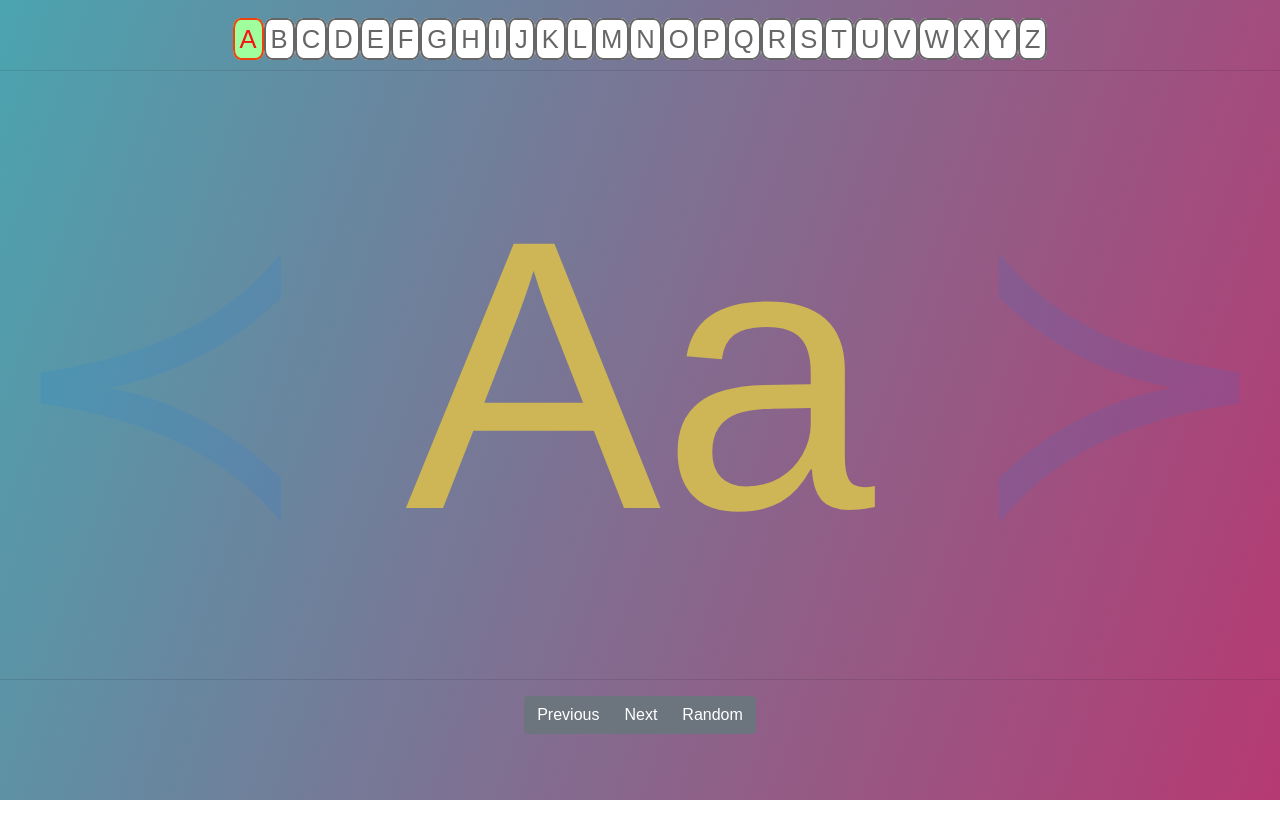
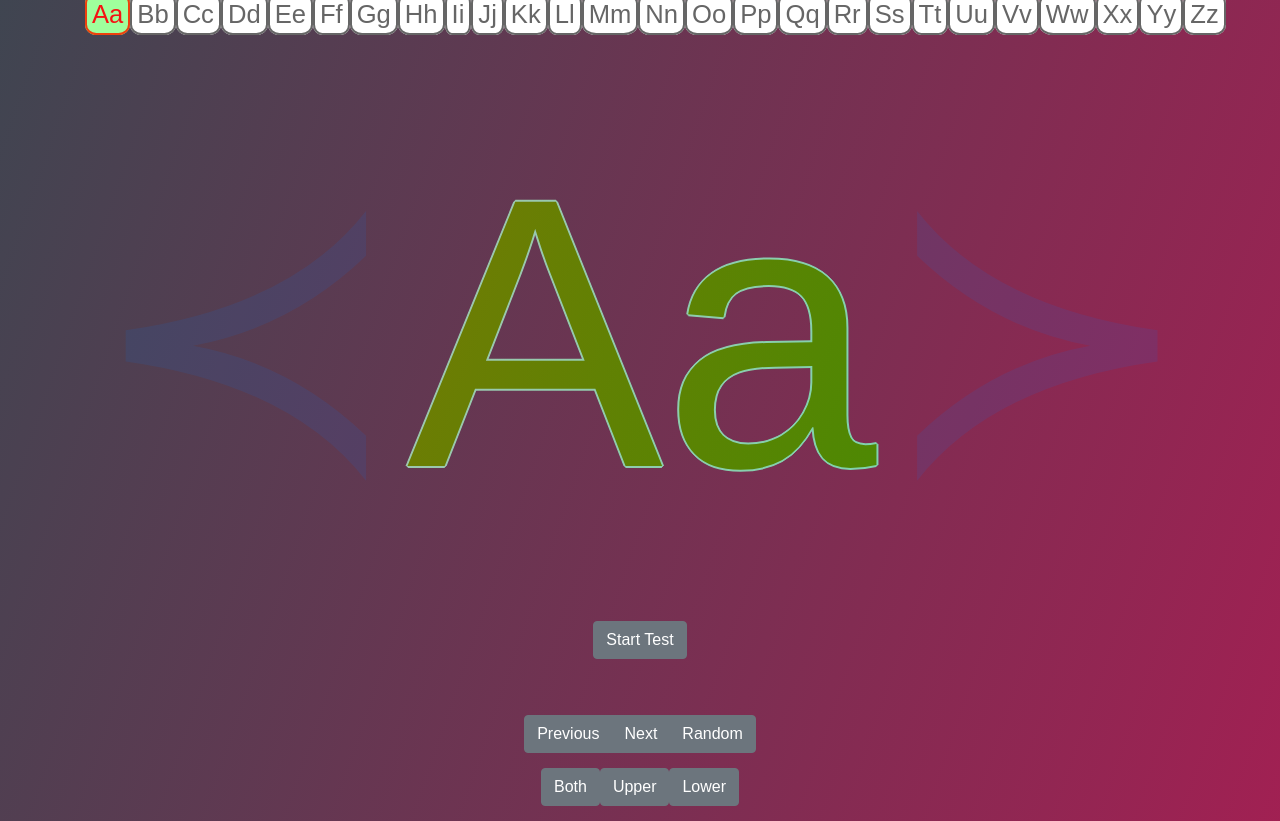
Before and after one commit to bogutskii/alphabet_for_kids, a React (Create React App) app: page / in a window 1280 px wide. Before the commit the page ends 800 px from the top, so only its background shows below. Built offline with nearby package versions, Linux system fonts and the light colour scheme.

Commit message:
-upper lower case both -add quiz -css

```diff
--- a/src/Alphabet.js
+++ b/src/Alphabet.js
@@ -1,11 +1,11 @@
 import React, { useState } from "react";
 import "./alphabet-style.css";
-import 'bootstrap/dist/css/bootstrap.min.css';
+import "bootstrap/dist/css/bootstrap.min.css";
 const Alphabet = (props) => {
   let randomColor = `#${Math.floor(Math.random() * 16777215).toString(16)}`;
   //const [alphabet, setAlphabet] = useState("ABCDEFGHIJKLMNOPQRSTUVWXYZ");
 
-  const abc = [
+  const alp = [
     "A",
     "B",
     "C",
@@ -33,8 +33,19 @@ const Alphabet = (props) => {
     "Y",
     "Z"
   ];
-
+  const [abc, setAbc] = useState(alp.map((el) => el + el.toLowerCase()));
   const [count, setCount] = useState(0);
+  const [hide, setHide] = useState(false);
+  const [counter, setCounter] = useState(0);
+  const [formCheck, setFormCheck] = useState(false);
+  const [results, setResults] = useState({
+    correct: 0,
+    incorrect: 0,
+    pasS: 0,
+    incList: [],
+    corList: [],
+    pasList: []
+  });
   const next = () => {
     if (count === 25) {
       setCount(0);
@@ -50,52 +61,244 @@ const Alphabet = (props) => {
     }
   };
   const randomLetter = () => {
-let rand = Math.floor(Math.random()*26)
-setCount(rand)
+    let rand = Math.floor(Math.random() * 26);
+    setCount(rand);
+  };
+  const startTest = () => {
+    setCount(0);
+    setHide(!hide);
+    setAbc([...abc].sort(() => 0.5 - Math.random()));
+  };
+
+  const Correct = () => {
+    skipWrongCorrect();
+    setResults({
+      ...results,
+      correct: results.correct + 1
+    });
+  };
+  const wrong = () => {
+    skipWrongCorrect();
+    setResults({...results,
+      incorrect: results.incorrect + 1,
+      incList: [...results.incList, abc[count]]
+    });
+  };
+  const skip = () => {
+    skipWrongCorrect();
+    setResults({...results,
+      pasS: results.pasS + 1,
+      pasList: [...results.pasList, abc[count]]
+    });
+  };
+
+  const goBack = () => {
+    setCount(0);
+    setCounter(0);
+    setFormCheck(!formCheck);
+    setHide(!hide);
+    setResults({
+      correct: 0,
+      incorrect: 0,
+      pasS: 0,
+      corList: [],
+      incList: [],
+      pasList: []
+    });
+    setAbc(abc.sort());
+  };
+
+  const stopTest = () => {
+    setCount(0);
+    setFormCheck(!formCheck);
+    setAbc(abc.sort());
+  };
+  const skipWrongCorrect = () => {
+    if (count === 25) {
+      setCount(0);
+      setFormCheck(!formCheck);
     }
+    setCount(count + 1);
+    setCounter(counter + 1);
+  };
+
+  const upperAndLowerCases = () => {
+    setAbc(alp.map((el) => el + el.toLowerCase()));
+  };
+
+  const upperCase = () => {
+    setAbc(abc.map((el) => el[0].toUpperCase()));
+  };
+
+  const lowerCase = () => {
+    setAbc(abc.map((el) => el[0].toLowerCase()));
+  };
 
   return (
+      <div className="container">
+        {!formCheck ? (
             <div>
-
+              {/*The whole thing*/}
+              {hide ? (
+                  ""
+              ) : (
+                  <div>
                     <p className="all-alph">
                       {abc.map((letter, i) =>
                               i === count ? (
-            <span className="selected" key={i}>{letter}</span>
+                                  <span className="selected" key={i}>
+                      {letter}
+                    </span>
                               ) : (
-            <span className="letterCircle"key={i}>{letter}</span>
+                                  <span className="letterCircle" key={i}>
+                      {letter}
+                    </span>
                               )
                       )}
-
                     </p>
-
-      <hr />
+                  </div>
+              )}
 
               <div className="wrap">
-
-          <a className="wrap-child-active-25"  onClick={previous}>
+                <a className="wrap-child-active-25" onClick={previous}>
                   &#8826;
                 </a>
 
-          <div style={{ color: randomColor }} className="wrap-child-active-50">
-            {abc[count] + abc[count].toLowerCase()}
+                <div
+                    style={{ color: randomColor }}
+                    className="wrap-child-active-50"
+                >
+                  {abc[count]}
                 </div>
 
                 <a className="wrap-child-active-25" onClick={next}>
                   &#8827;
                 </a>
-
-</div>
-      <hr />
-
-
-
-      <div className="btn-group" role="group" aria-label="Basic example">
-  <button type="button" className="btn btn-secondary"  onClick={previous}>Previous</button>
-  <button type="button" className="btn btn-secondary"onClick={next}>Next</button>
-  <button type="button" className="btn btn-secondary"  onClick={randomLetter}>Random</button>
               </div>
 
 
+              {hide ? (
+                  <button className="btn btn-secondary" onClick={stopTest}>
+                    Stop Test
+                  </button>
+              ) : (
+                  <button onClick={startTest} className="btn btn-secondary">
+                    Start Test
+                  </button>
+              )}
+              <p />
+
+              <br />
+              {hide ? (
+                  <div>
+                    <h3>Correct/Wrong</h3>
+                    <button className="btn btn-secondary" onClick={Correct}>
+                      Correct
+                    </button>
+
+                    <button className="btn btn-secondary" onClick={wrong}>
+                      Wrong
+                    </button>
+
+                    <button className="btn btn-secondary" onClick={skip}>
+                      Skip
+                    </button>
+                    <p />
+                    {<h4>{counter + "/" + 26}</h4>}
+                  </div>
+              ) : (
+                  ""
+              )}
+              <p />
+              {hide ? (
+                  ""
+              ) : (
+                  <div className="btn-group" role="group">
+                    <button
+                        type="button"
+                        className="btn btn-secondary"
+                        onClick={previous}
+                    >
+                      Previous
+                    </button>
+                    <button
+                        type="button"
+                        className="btn btn-secondary"
+                        onClick={next}
+                    >
+                      Next
+                    </button>
+                    <button
+                        type="button"
+                        className="btn btn-secondary"
+                        onClick={randomLetter}
+                    >
+                      Random
+                    </button>
+                  </div>
+              )}
+              {hide ? (
+                  ""
+              ) : (
+                  <div className="lower-upper-both">
+                    <button
+                        className="btn btn-secondary"
+                        onClick={() => upperAndLowerCases()}
+                    >
+                      Both
+                    </button>
+                    <button className="btn btn-secondary" onClick={() => upperCase()}>
+                      Upper
+                    </button>
+                    <button className="btn btn-secondary" onClick={() => lowerCase()}>
+                      Lower
+                    </button>
+                  </div>
+              )}
+            </div>
+        ) : (
+            <div>
+              <h1>Your score!</h1>
+              <div>
+                <h3>Correct:{results.correct} </h3>
+              </div>
+
+              <div>
+                <h3>
+                  Wrong: {results.incorrect}&nbsp;&nbsp;&nbsp;
+                  {results.incList.length > 0 ? (
+                      <select>
+                        {results.incList.map((el) => (
+                            <option>{el}</option>
+                        ))}
+                      </select>
+                  ) : ""}
+                </h3>
+              </div>
+
+              <div>
+                <h3>
+                  Skipped:{results.pasS} &nbsp;&nbsp;&nbsp;
+                  {results.pasList.length > 0 ? (
+                      <select>
+                        {results.pasList.map((el) => (
+                            <option>{el}</option>
+                        ))}
+                      </select>
+                  ) : ""}
+                </h3>
+              </div>
+              <br />
+
+              {hide ? (
+                  <button onClick={goBack} className="btn btn-secondary">
+                    Go back
+                  </button>
+              ) : (
+                  ""
+              )}
+            </div>
+        )}
       </div>
   );
 };
--- a/src/alphabet-style.css
+++ b/src/alphabet-style.css
@@ -6,38 +6,42 @@
   flex-flow: row nowrap;
   height: 100%;
 }
+
 .wrap-child-active-50 {
   flex-basis: 50%;
-  font-size:30vw;
+  font-size: 30vw;
+  mix-blend-mode: difference;
+  text-shadow: 2px 0 0 #fff, -2px 0 0 #fff, 0 2px 0 #fff, 0 -2px 0 #fff,
+  1px 1px #fff, -1px -1px 0 #fff, 1px -1px 0 #fff, -1px 1px 0 #fff;
 }
 .wrap-child-active-25 {
   flex-basis: 25%;
-  font-size:30vw;
+  font-size: 30vw;
   opacity: 0.1;
   text-decoration: none !important;
 }
-.wrap a{
+.wrap a {
   text-decoration: none;
   cursor: pointer;
 }
 
-.all-alph{
-width: 100%;
-  font-size:8vw;
+.all-alph {
+  width: 100%;
+  height: 100%;
+  font-size: 10px;
   text-align: center;
   line-height: 25%;
 }
 
-
 .letterCircle {
   border-radius: 25%;
-  height: 8vw;
+  height: 4vw;
   padding: 5px;
   background: #fff;
   border: 2px solid #666;
   color: #666;
   text-align: center;
-  font:   2vw Arial, sans-serif;
+  font: 2vw Arial, sans-serif;
 }
 
 .selected {
@@ -48,5 +52,9 @@ width: 100%;
   border: 2px solid rgb(238, 65, 13);
   color: rgb(245, 19, 19);
   text-align: center;
-  font:   2vw Arial, sans-serif;
+  font: 2vw Arial, sans-serif;
 }
+
+.lower-upper-both {
+  margin: 15px;
+}
--- a/src/styles.css
+++ b/src/styles.css
@@ -7,22 +7,22 @@ body {
           289deg,
           #2056db,
           #db6420,
-    #52f223,
-    #f2ae23,
+          #27790f,
+          #97690c,
           #c311d5,
           #a15adb,
-    #2fb9e3,
-    #63ee69,
+          #0f4c5f,
+          #1c521c,
           #3f28c0,
           #ea0554,
-    #05ead8,
-    #b0bd00
+          #155550,
+          #6f742c
   );
   background-size: 2400% 2400%;
 
-  -webkit-animation: fireBack 159s ease infinite;
-  -moz-animation: fireBack 159s ease infinite;
-  animation: fireBack 159s ease infinite;
+  -webkit-animation: fireBack 25s ease infinite;
+  -moz-animation: fireBack 25s ease infinite;
+  animation: fireBack 250s ease infinite;
 }
 
 @-webkit-keyframes fireBack {
```
Lines whose indentation alone changed are shown as unchanged.
